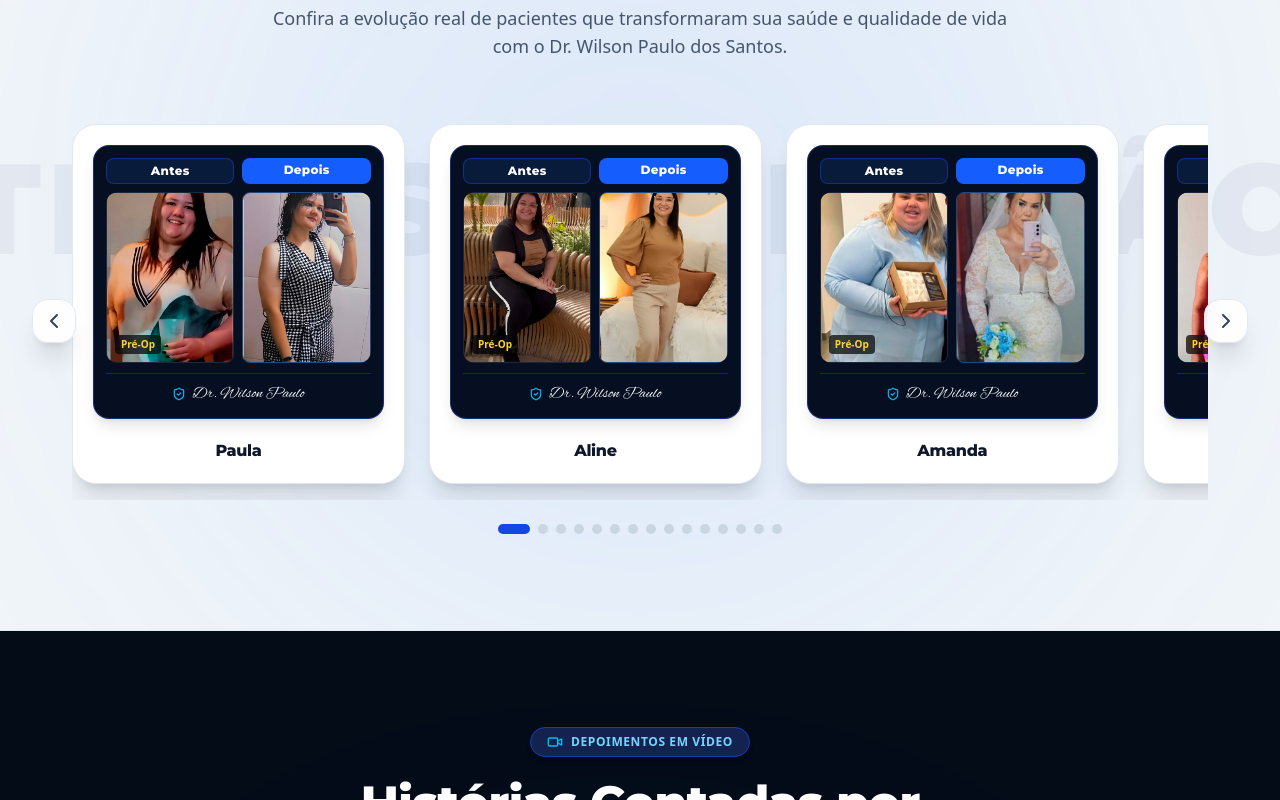
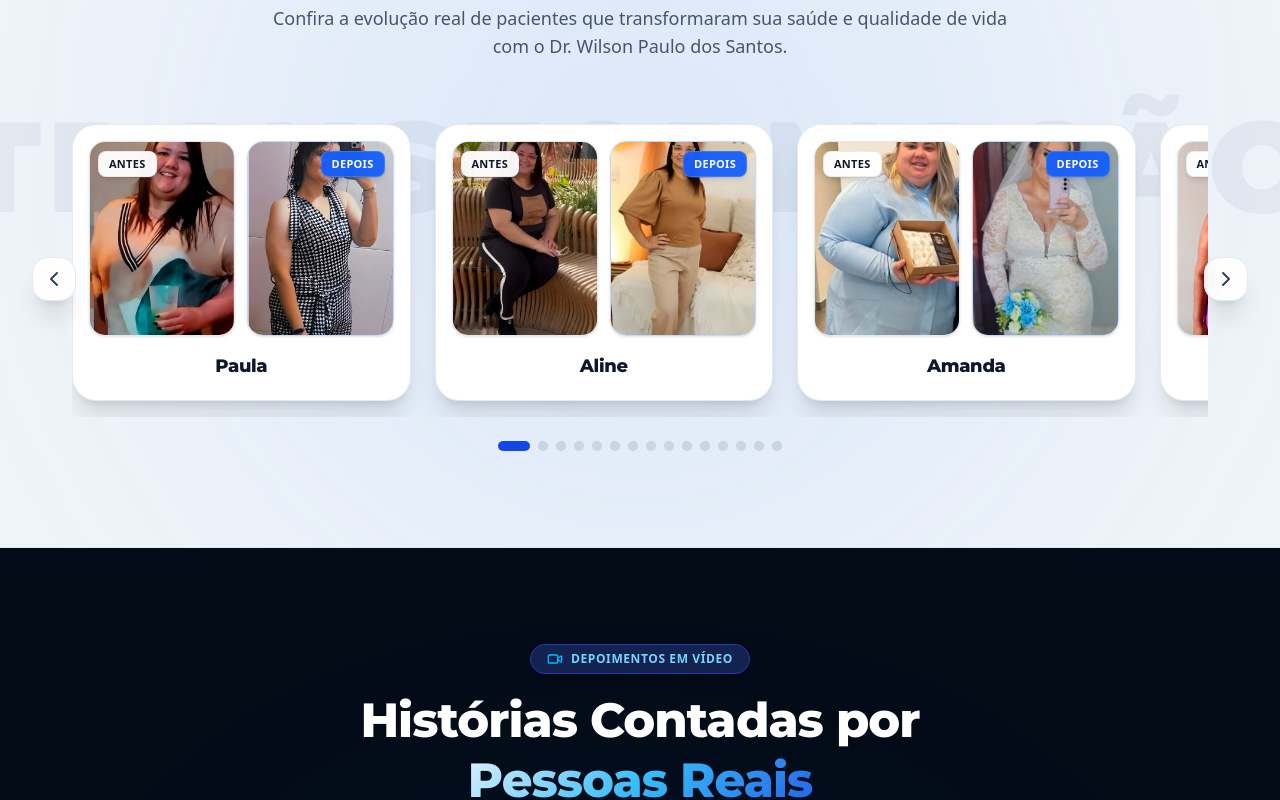
Before and after one commit to ishelp-lab/wilson-bariatrica, a React (Vite) app: page / in a window 1280 px wide. Shown: the part 1320-2120 px from the top of the page. Built offline with nearby package versions, Linux system fonts and the light colour scheme.

Commit message:
retirada de 3 procedimentos e correção no layout dos cards (antes e depois)

```diff
--- a/index.html
+++ b/index.html
@@ -5,7 +5,7 @@
   <meta name="viewport" content="width=device-width, initial-scale=1.0">
   <title>Dr. Wilson Paulo dos Santos | Cirurgia Bariátrica e Metabólica</title>
   <meta name="description" content="Especialista em Cirurgia Bariátrica e Metabólica por Videolaparoscopia. Atendimento humanizado com o Dr. Wilson Paulo dos Santos, segurança cirúrgica e acompanhamento multidisciplinar completo. Agende sua consulta.">
-  <meta name="keywords" content="Cirurgia Bariátrica, Dr Wilson Paulo dos Santos, Cirurgião Bariátrico, Bypass Gástrico, Sleeve Gástrico, Videolaparoscopia, Diástase, Hérnia, Vesícula, São Paulo">
+  <meta name="keywords" content="Cirurgia Bariátrica, Dr Wilson Paulo dos Santos, Cirurgião Bariátrico, Bypass Gástrico, Sleeve Gástrico, Videolaparoscopia, Cirurgia Metabólica, Colecistectomia, Vesícula, Curitiba">
 
   <!-- OpenGraph / Social Meta Tags -->
   <meta property="og:title" content="Dr. Wilson Paulo dos Santos | Cirurgia Bariátrica e Metabólica">
--- a/src/components/BMICalculator.jsx
+++ b/src/components/BMICalculator.jsx
@@ -41,7 +41,7 @@ export default function BMICalculator() {
         glowColor: 'rgba(245, 158, 11, 0.8)',
         badgeBg: 'bg-amber-950/80 border-amber-500 text-amber-300',
         cardBorder: 'border-amber-500/60 shadow-amber-950/30',
-        description: 'Sinal de atenção para ganho de peso. Indicado acompanhamento nutricional ou cirurgias gerais (hérnia, vesícula).',
+        description: 'Sinal de atenção para ganho de peso. Indicado acompanhamento nutricional preventivo e reeducação alimentar.',
         eligibleForBariatric: false,
       };
     } else if (val >= 30.0 && val <= 34.9) {
--- a/src/components/ContactSection.jsx
+++ b/src/components/ContactSection.jsx
@@ -205,11 +205,10 @@ export default function ContactSection() {
                         onChange={(e) => setFormData({ ...formData, procedure: e.target.value })}
                         className="w-full px-4 py-3 rounded-xl bg-[#051124] border border-blue-800 text-white text-sm focus:outline-none focus:border-blue-500 transition-colors shadow-inner"
                       >
-                        <option value="Bariátrica / Metabólica">Cirurgia Bariátrica / Metabólica</option>
-                        <option value="Cirurgia de Vesícula">Colecistectomia (Vesícula)</option>
-                        <option value="Cirurgia de Hérnia">Hérnia Abdominal / Inguinal</option>
-                        <option value="Diástase Abdominal">Correção de Diástase</option>
-                        <option value="Reganho de Peso">Tratamento para Reganho de Peso</option>
+                        <option value="Cirurgia Bariátrica (Bypass & Sleeve)">Cirurgia Bariátrica (Bypass & Sleeve)</option>
+                        <option value="Cirurgia Metabólica para Diabetes">Cirurgia Metabólica para Diabetes</option>
+                        <option value="Colecistectomia (Cirurgia de Vesícula)">Colecistectomia (Cirurgia de Vesícula)</option>
+                        <option value="Avaliação Médica Geral">Outras Dúvidas / Avaliação Geral</option>
                       </select>
                     </div>
                   </div>
--- a/src/components/FAQSection.jsx
+++ b/src/components/FAQSection.jsx
@@ -31,8 +31,8 @@ export default function FAQSection() {
       a: 'O protocolo ERAS (Enhanced Recovery After Surgery) é um conjunto de condutas científicas para otimizar o preparo pré-operatório, minimizar o estresse cirúrgico e proporcionar analgesia moderna sem opióides, permitindo que o paciente caminhe e se alimente logo nas primeiras horas pós-cirurgia.',
     },
     {
-      q: 'Como funciona a cirurgia de hérnia e vesícula por videolaparoscopia?',
-      a: 'São cirurgias minimamente invasivas em que a remoção da vesícula ou o reparo da hérnia (com tela sintética de alta tecnologia) é feito através de 3 ou 4 incisões milimétricas. O paciente geralmente vai para casa no dia seguinte com recuperação estética e pouca dor.',
+      q: 'Como funciona a cirurgia de vesícula (colecistectomia) por videolaparoscopia?',
+      a: 'É uma cirurgia minimamente invasiva em que a remoção da vesícula doente com cálculos é realizada através de 3 ou 4 incisões milimétricas. O paciente geralmente recebe alta hospitalar em até 24 horas, com recuperação rápida, cicatrizes discretas e mínimo desconforto.',
     },
   ];
 
--- a/src/components/Procedures.jsx
+++ b/src/components/Procedures.jsx
@@ -1,5 +1,5 @@
 import React, { useState } from 'react';
-import { Stethoscope, Activity, Sparkles, Flame, Shield, RefreshCw, ArrowRight } from 'lucide-react';
+import { Stethoscope, Activity, Sparkles, ArrowRight } from 'lucide-react';
 import ProcedureModal from './ProcedureModal';
 
 export default function Procedures() {
@@ -38,21 +38,6 @@ export default function Procedures() {
       ]
     },
     {
-      id: 'hernia',
-      icon: Shield,
-      title: 'Cirurgia de Hérnia Abdominal & Inguinal',
-      subtitle: 'Correção Laparoscópica com Telas de Alta Tecnologia',
-      tag: 'Músculos Abdominais',
-      summary: 'Reparo seguro de hérnias umbilicais, inguinais e incisionais sem necessidade de grandes cortes.',
-      text: 'A correção laparoscópica de hérnias utiliza pequenas incisões para posicionar uma tela de reforço sintética de alta biocompatibilidade por trás da parede muscular, eliminando o abaulamento com retorno rápido às atividades.',
-      bullets: [
-        'Incisões milimétricas com preservação estética',
-        'Taxa de recidiva (retorno da hérnia) inferior a 1%',
-        'Menor necessidade de analgésicos no pós-operatório',
-        'Retorno rápido às atividades profissionais'
-      ]
-    },
-    {
       id: 'vesicula',
       icon: Sparkles,
       title: 'Colecistectomia (Cirurgia de Vesícula)',
@@ -65,36 +50,6 @@ export default function Procedures() {
         'Prevenção definitiva de crises de cólica biliar',
         'Internação de apenas 1 dia na maioria dos casos',
         'Retorno gradual à alimentação normal sem desconforto'
-      ]
-    },
-    {
-      id: 'diastase',
-      icon: Flame,
-      title: 'Correção de Diástase Abdominal',
-      subtitle: 'Reaproximação Muscular Pós-Gestação ou Perda de Peso',
-      tag: 'Funcional & Estético',
-      summary: 'Restaurando o tônus abdominal, estabilidade da coluna e contorno corporal.',
-      text: 'A diástase dos músculos retos abdominais (comum após a gestação ou grandes oscilações de peso) causa fraqueza no core, dores lombares e projeção abdominal persistente. A cirurgia restaura a anatomia muscular original.',
-      bullets: [
-        'Recuperação do tônus e estabilidade da parede abdominal',
-        'Alívio efetivo de dores lombares crônicas associadas',
-        'Associação possível com abdominoplastia quando indicada',
-        'Resultado funcional e harmonioso'
-      ]
-    },
-    {
-      id: 'reganho',
-      icon: RefreshCw,
-      title: 'Revisão e Reganho de Peso Pós-Bariátrica',
-      subtitle: 'Protocolo de Readequação Anatômica & Comportamental',
-      tag: 'Suporte 360°',
-      summary: 'Investigação acolhedora e tratamentos cirúrgicos ou endoscópicos para recuperar os resultados.',
-      text: 'O reganho de peso pós-bariátrica exige uma abordagem sem julgamentos. Investigamos aspectos anatômicos (dilatação da sutura ou pouch) e metabólicos/comportamentais, oferecendo procedimentos revisionais cirúrgicos ou endoscópicos acompanhados por nutrição e psicologia.',
-      bullets: [
-        'Avaliação anatômica e metabólica minuciosa',
-        'Opções revisionais por videolaparoscopia ou argônio',
-        'Reeducação nutricional e acompanhamento psicológico',
-        'Foco no resgate da autoestima e metas de saúde'
       ]
     }
   ];
--- a/src/components/Testimonials.jsx
+++ b/src/components/Testimonials.jsx
@@ -1,5 +1,5 @@
 import React, { useState, useEffect, useRef } from 'react';
-import { Sparkles, ShieldCheck, ChevronLeft, ChevronRight } from 'lucide-react';
+import { Sparkles, ChevronLeft, ChevronRight } from 'lucide-react';
 
 export default function Testimonials() {
   const [currentIndex, setCurrentIndex] = useState(0);
@@ -112,17 +112,17 @@ export default function Testimonials() {
     },
   ];
 
-  // Responsiveness: 1.25 em telas muito pequenas, 1.45 no mobile, 2.3 em tablets e 3.25 em desktop
+  // Responsiveness: 1.15 em telas muito pequenas, 1.35 no mobile, 2.2 em tablets e 3.2 em desktop
   useEffect(() => {
     const handleResize = () => {
       if (window.innerWidth < 480) {
-        setCardsToShow(1.2);
+        setCardsToShow(1.15);
       } else if (window.innerWidth < 640) {
-        setCardsToShow(1.45);
+        setCardsToShow(1.35);
       } else if (window.innerWidth < 1024) {
-        setCardsToShow(2.3);
+        setCardsToShow(2.2);
       } else {
-        setCardsToShow(3.25);
+        setCardsToShow(3.2);
       }
     };
 
@@ -230,65 +230,51 @@ export default function Testimonials() {
               {transformations.map((item) => (
                 <div
                   key={item.id}
-                  className="shrink-0 bg-white rounded-3xl p-5 border border-slate-200 shadow-xl flex flex-col justify-between hover:shadow-2xl hover:border-blue-300 transition-all duration-300 group"
+                  className="shrink-0 bg-white rounded-3xl p-3 sm:p-4 border border-slate-200/90 shadow-xl hover:shadow-2xl hover:border-blue-300 transition-all duration-300 flex flex-col justify-between group"
                   style={{
                     width: `calc((100% - ${(cardsToShow - 1) * 1.5}rem) / ${cardsToShow})`,
                   }}
                 >
-                  <div className="space-y-4">
+                  <div className="space-y-3">
 
-                    {/* Dark Frame Container for Before & After Images */}
-                    <div className="bg-[#050f21] p-3 rounded-2xl border border-blue-900/80 shadow-lg">
+                    {/* Split Photos Grid */}
+                    <div className="grid grid-cols-2 gap-2 sm:gap-3">
 
-                      {/* Header Labels */}
-                      <div className="grid grid-cols-2 gap-2 mb-2">
-                        <div className="py-1 text-center bg-[#091b3b] rounded-lg border border-blue-800/60 text-white font-heading font-extrabold text-xs tracking-wide">
+                      {/* Antes Photo Frame */}
+                      <div className="relative aspect-[3/4] rounded-2xl overflow-hidden bg-slate-100 border border-slate-200 shadow-sm">
+                        <img
+                          src={item.antesImg}
+                          alt={`Paciente ${item.patientName} Antes`}
+                          className="w-full h-full object-cover object-center filter contrast-[1.03]"
+                        />
+                        {/* Floating Antes Badge */}
+                        <div className="absolute top-2 left-2">
+                          <span className="text-[11px] font-extrabold uppercase tracking-wide text-slate-900 bg-white/95 backdrop-blur-md px-2.5 py-1 rounded-lg border border-slate-200/80 shadow-md inline-block">
                             Antes
-                        </div>
-                        <div className="py-1 text-center bg-blue-600 rounded-lg text-white font-heading font-extrabold text-xs tracking-wide">
-                          Depois
+                          </span>
                         </div>
                       </div>
 
-                      {/* Split Photos */}
-                      <div className="grid grid-cols-2 gap-2 relative rounded-xl overflow-hidden">
-
-                        {/* Antes Photo Frame */}
-                        <div className="relative aspect-[3/4] rounded-lg overflow-hidden border border-white/10">
-                          <img
-                            src={item.antesImg}
-                            alt={`Paciente ${item.patientName} Antes`}
-                            className="w-full h-full object-cover object-center filter contrast-[1.05]"
-                          />
-                          <span className="absolute bottom-2 left-2 text-[10px] font-bold text-amber-300 bg-black/70 px-1.5 py-0.5 rounded backdrop-blur-sm">
-                            Pré-Op
-                          </span>
-                        </div>
-
                       {/* Depois Photo Frame */}
-                        <div className="relative aspect-[3/4] rounded-lg overflow-hidden border border-blue-400/40">
+                      <div className="relative aspect-[3/4] rounded-2xl overflow-hidden bg-blue-50/50 border border-blue-200 shadow-sm">
                         <img
                           src={item.depoisImg}
                           alt={`Paciente ${item.patientName} Depois`}
                           className="w-full h-full object-cover object-center transform group-hover:scale-105 transition-transform duration-500"
                         />
-                        </div>
-
-                      </div>
-
-                      {/* Doctor Seal Watermark */}
-                      <div className="mt-2.5 pt-2 border-t border-blue-900/60 flex items-center justify-center px-1">
-                        <div className="flex items-center gap-1.5">
-                          <ShieldCheck className="w-3.5 h-3.5 text-sky-400" />
-                          <span className="font-signature text-base text-white">Dr. Wilson Paulo</span>
+                        {/* Floating Depois Badge */}
+                        <div className="absolute top-2 right-2">
+                          <span className="text-[11px] font-extrabold uppercase tracking-wide text-white bg-blue-600/95 backdrop-blur-md px-2.5 py-1 rounded-lg shadow-md border border-blue-400/40 inline-block">
+                            Depois
+                          </span>
                         </div>
                       </div>
 
                     </div>
 
-                    {/* Patient Summary Header */}
-                    <div className="text-center pt-1">
-                      <h3 className="text-base font-extrabold text-slate-900 font-heading">
+                    {/* Patient Name */}
+                    <div className="text-center pt-1 pb-1">
+                      <h3 className="text-base sm:text-lg font-extrabold text-slate-900 font-heading">
                         {item.patientName}
                       </h3>
                     </div>
```
Also changed, not shown: 1 other file (tests, documents, lock files or other folders). Lines whose indentation alone changed are shown as unchanged.
